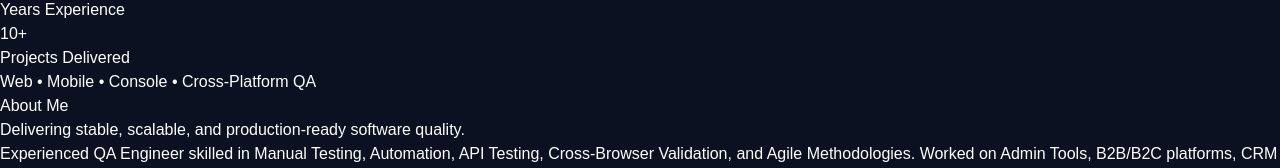
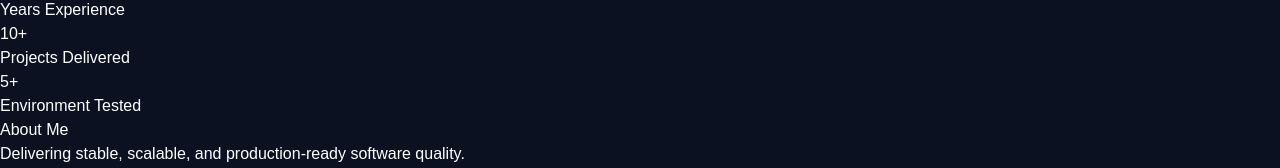
Before and after one commit to MohdTayyabSaifi20/Portfolio, a React app: page / in a window 1280 px wide. Shown: the part 542-710 px from the top of the page. Built offline with nearby package versions, Linux system fonts and the light colour scheme; the HTML template or start-up script is replaced by a standard one.

Commit message:
Update App.jsx

```diff
--- a/src/App.jsx
+++ b/src/App.jsx
@@ -219,7 +219,8 @@ const skillsData = [
               </div>
 
               <div className="text-center min-w-[90px]">
-                <p className="text-xs text-gray-400 mt-1">Web • Mobile • Console • Cross-Platform QA</p>
+                <h3 className="text-3xl font-bold text-yellow-400">5+</h3>
+                <p className="text-xs text-gray-400 mt-1">Environment Tested</p>
               </div>
             </div>
           </div>
```
